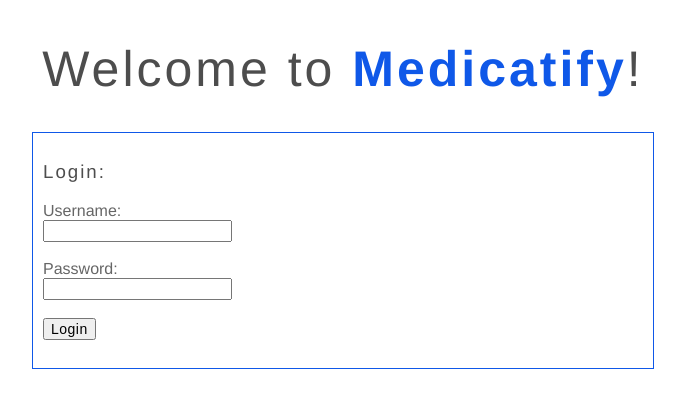
After one commit to ZarinStar/Sealion-WireFrameDemo, a PHP site: page /login.html in a window 1280 px wide. The commit adds this page. Shown: the top 408 px of the page, without its empty margins (297-982 px from the left). Run offline with PHP 8.4, Linux system fonts and the light colour scheme.

Commit message:
Changes to stylesheet and login page created

```diff
--- /dev/null
+++ b/login.html
@@ -0,0 +1,29 @@
+<!DOCTYPE html>
+<html>
+
+<HEAD>
+	<title>Home</title>
+	<link type="text/css" rel="stylesheet" href="stylesheet.css"/>
+</HEAD>
+
+<body>
+	<h1 style="text-align: center;">Welcome to <b style="color:#0F58E8; ">Medicatify</b>!</h1>
+
+	<div class="center">
+		<h3>Login:</h3>
+		<form action="/action_page.php">
+	  		Username:<br>
+	  		<input type="text" name="username" value="">
+	  		<br><br>
+
+	  		Password:<br>
+	  		<input type="text" name="password" value="">
+	  		<br><br>
+
+	  		<input type="submit" value="Login">
+	  		<br><br>
+		</form>
+	</div>
+</body>
+
+</html>
--- a/stylesheet.css
+++ b/stylesheet.css
@@ -20,3 +20,52 @@ div.buttonLink {
 }
 
 /* http://www.w3schools.com/tags/ref_colorpicker.asp */
+
+h1 {
+	margin-top: 40px;
+	font-weight: lighter;
+	letter-spacing: 3px;
+	font-size: 50px;
+}
+
+h3 {
+	font-weight: lighter;
+	letter-spacing: 2px;
+}
+
+h1, h3, h4, h5 {
+	color: #4d4d4d;
+}
+
+body {
+	/*background-image: url("mountains.jpg");*/
+	background-size: 110%;
+	background-repeat: no-repeat;
+    margin: 10px 40px 10px 40px;
+    font-family: "Helvetica";
+    font-weight: lighter;
+    color: #666666;
+}
+
+input {
+	font-weight: lighter;
+	letter-spacing: 0.5px;
+	font-size: 14px;
+}
+
+p {
+	letter-spacing: 0.5px;
+}
+
+img {
+    display: block;
+    margin: auto;
+    width: 40%;
+}
+
+.center {
+    margin: auto;
+    width: 50%;
+    border: 1px solid #0F58E8;
+    padding: 10px;
+}
```
